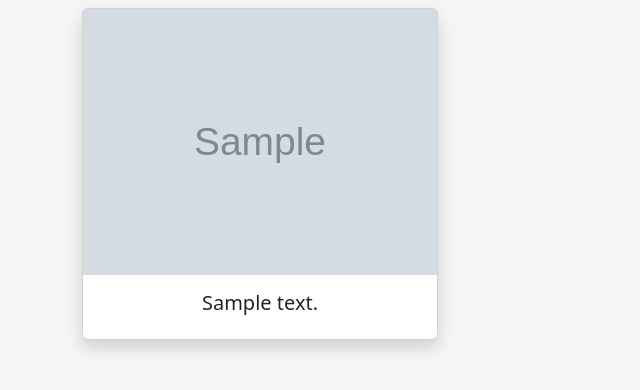
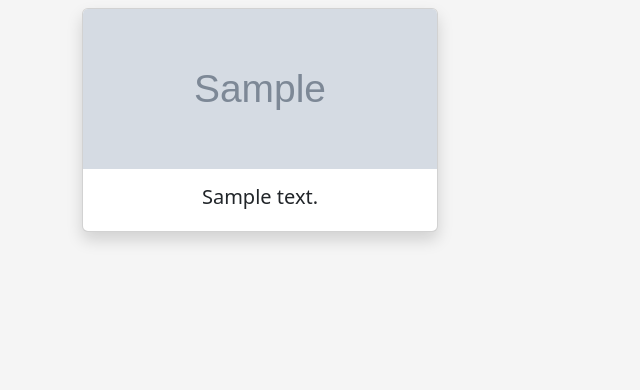
Before and after one commit to diegobers/django-deploy-railway, a Django app: page / in a window 1280 px wide. Shown: the part 76-466 px from the top of the page, without its empty margins (0-640 px from the left). Run offline with Django 4.2, Linux system fonts and the light colour scheme; tables that the repository leaves empty hold one stand-in row (values such as "Sample post"); grey boxes marked "Sample" are stand-in pictures; some libraries are stand-ins or nearby versions.

Commit message:
update card style HTML

```diff
--- a/templates/advertisings/advertisings.html
+++ b/templates/advertisings/advertisings.html
@@ -25,7 +25,7 @@
 			                	<a href="{% url 'advertising' adv.id %}">{{adv.description}}</a>
 			                </td>
 			                <td>
-			                	<a class='btn btn-secondary mx-auto w-25' href="{% url 'update-advertising' adv.id %}">Alterar</a>
+			                	<a class='btn btn-secondary' href="{% url 'update-advertising' adv.id %}">Alterar</a>
 			                </td>
 						        </tr>
       						{% endfor %}
--- a/templates/pages/index.html
+++ b/templates/pages/index.html
@@ -5,8 +5,8 @@
   <div class='row'>
     {% for advertising in advertisings %}
      <div class='col-sm-4 col-md-4 col-lg-4 col-xl-4 my-2'>
-      <div class="card w-100 mx-auto shadow" style="width: 16rem;" href="#">
-        <img src="{{advertising.photo_main.url}}" class="card-img-top" alt="...">
+      <div class="card w-100 mx-auto shadow" href="#" style="width: 8rem; height: 14rem;">
+        <img src="{{advertising.photo_main.url}}" style="height: 10rem;" class="card-img-top" alt="...">
         <div class="card-body text-center">
           <h5 class="card-title">{{advertising.description}}</h5>
           <p class="card-text">
```
